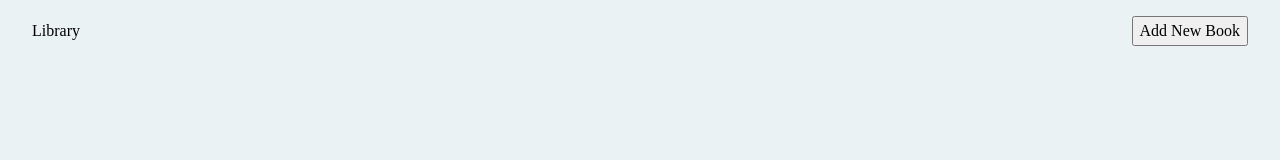
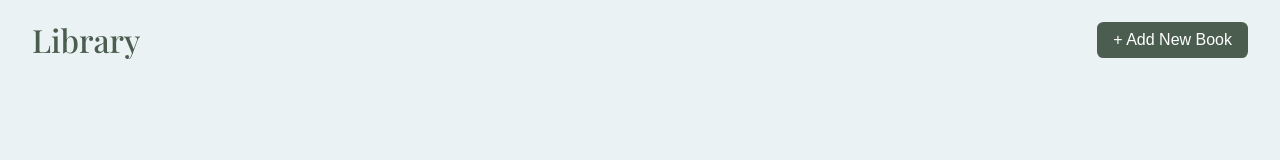
Before and after one commit to chtre-js/TOP_library, a plain HTML site: page index.html in a window 1280 px wide. Drawn offline with nearby package versions, Linux system fonts and the light colour scheme; a web font is replaced by a local one.

Commit message:
feat(ui): style header elements and add book grid
* Set Google Sans as default body font family
* Apply typography and styling to logo and CTA button
* Define grid container class for book cards layout

```diff
--- a/index.html
+++ b/index.html
@@ -16,13 +16,16 @@
   <body>
     <header>
       <div class="top-bar">
-        <div>
+        <div class="logo">
           <p>Library</p>
         </div>
         <div>
-          <button>Add New Book</button>
+          <button class="header__cta">+ Add New Book</button>
         </div>
       </div>
     </header>
+    <div class="grid">
+
+    </div>
   </body>
 </html>
--- a/styles.css
+++ b/styles.css
@@ -116,7 +116,9 @@ body {
   background-color: var(--color__main-background);
   padding-inline: var(--padding__main-gutter-inline);
   min-height: 100vh;
+  font-family: "Google Sans", Arial, Helvetica, sans-serif;
 }
+
 
 .top-bar {
   display: flex;
@@ -126,3 +128,28 @@ body {
   margin: auto;
   padding: 1rem 0;
 }
+
+.logo {
+    font-family: "Playfair Display", 'Times New Roman', Times, serif;
+    font-size: 2rem;
+    color: var(--color__primary);
+    font-weight: 500;
+}
+
+.header__cta {
+    border: none;
+    background-color: var(--color__primary);
+    color: white;
+    border-radius: .4rem;
+    padding-inline: 1rem;
+    padding-block: .4rem;
+}
+
+.grid {
+    max-width: 85rem;
+    margin-top: 2rem;
+    margin-inline: auto;
+    display: grid;
+    grid-template: 1fr / 1fr;
+    grid-auto-flow: column;
+}
```
